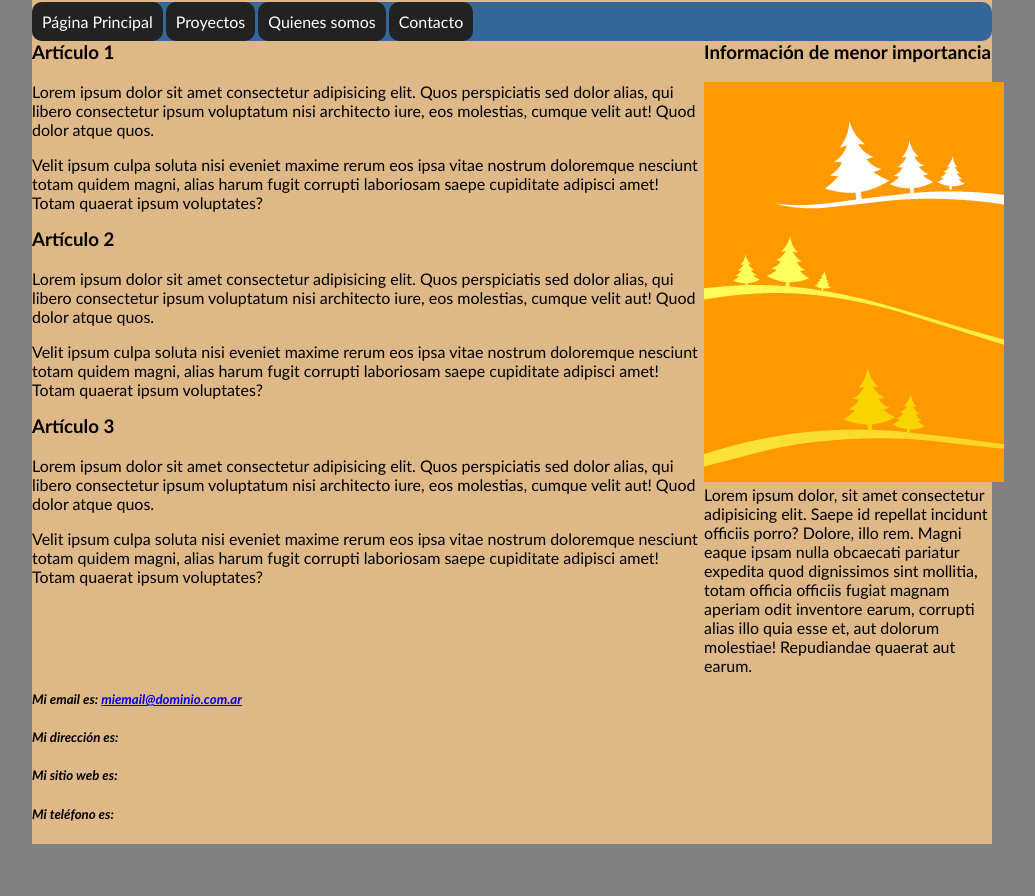
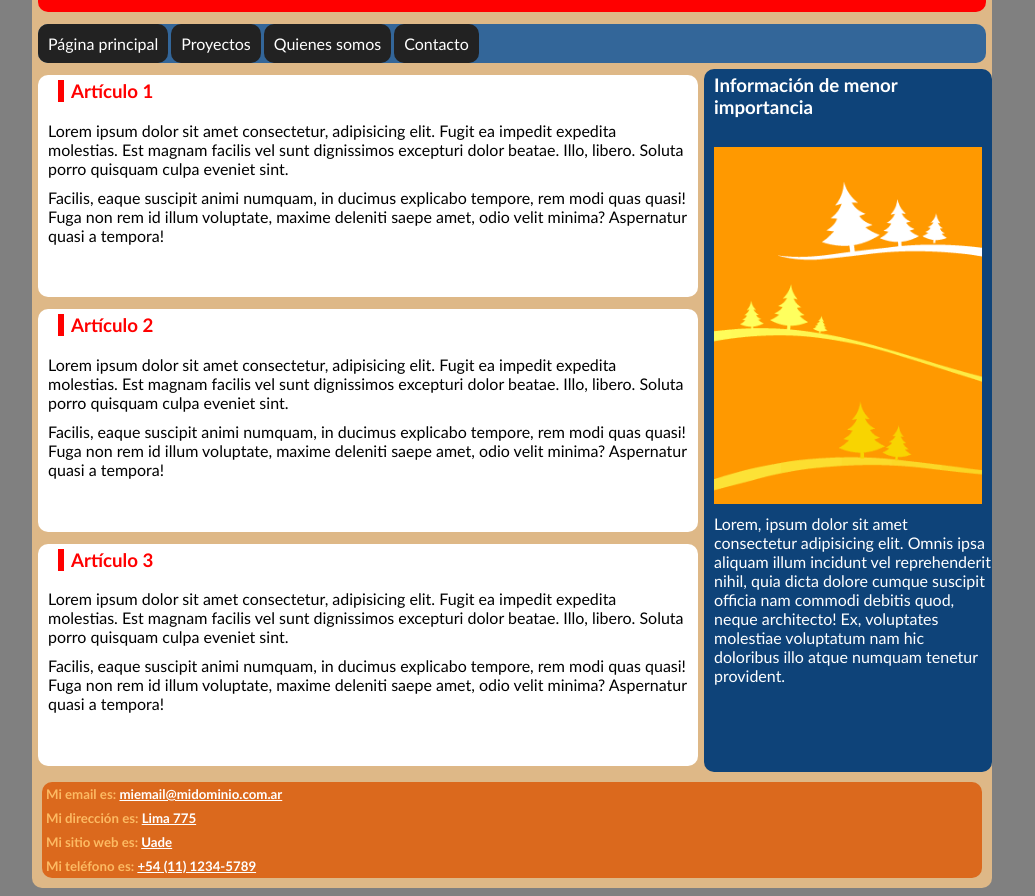
Before and after one commit to facurozen/Desarrollo-Frontend-1, a plain HTML site: page Ejercicio en clase/index.html in a window 1280 px wide. Shown: the part 107-1003 px from the top of the page, without its empty margins (128-1163 px from the left). Before the commit the page ends 959 px from the top, so only its background shows below. Drawn offline with Linux system fonts and the light colour scheme.

Commit message:
Add files via upload

```diff
--- a/Ejercicio en clase/estilos.css
+++ b/Ejercicio en clase/estilos.css
@@ -3,32 +3,45 @@
     box-sizing: border-box; /* es como mide el tamaño de una caja. Le decis que hasta el borde inclusive lo cuente dentro del ancho de la caja. El padding y el borde quedan incluidos dentro de la caja */
 }
 body{
+    background-color: gray;
     font-family: 'Trebuchet MS', 'Lucida Sans Unicode', 'Lucida Grande', 'Lucida Sans', Arial, sans-serif;
-    background-color: gray;
-    display: flex; /* el flex se lo ponemos al body, porque es el padre del div */
-    justify-content: center; /* igual que arriba*/
-    /* Los utlimos dos los pongo en el body, pero afectan al div*/
+    display: flex;
+    justify-content: center;
 }
 #contenedor{
     width: 960px;
     background-color: burlywood;
     display: flex;
-    flex-wrap: wrap; /* esto hace que baje las cosas al renglon siguiente*/
+    flex-wrap: wrap;
+    border-radius: 10px;
+    margin-top: 6px;
 }
-
 header{
+    background-color: red;
     width: 100%;
+    margin: 6px;
+    border-radius: 10px;
+}
+header h1{
+    color: white;
+    margin-left: 40px;
+    font-family: 'Times New Roman', Times, serif;
+}
+header h2{
+    color: burlywood;
+    margin-left: 25px;
 }
 nav{
+    background-color: #369;
+    border-radius: 10px;
     width: 100%;
-    border-radius: 10px;
-    background-color: #369;
+    margin: 6px;
 }
 nav ul{
     display: flex;
+    list-style-type: none;
     margin: 0;
     padding: 0;
-    list-style-type: none;
 }
 nav ul li a{
     display: block; /* hace que funciones como una caja (xq el tag a es una etiqueta en linea) */
@@ -44,11 +57,58 @@ nav ul li a:hover{ /* le decis que queres que cambie cuando pasas por arriba*/
     background-color: red;
 }
 main{
+    display: flex;
+    flex-wrap: wrap;
     width: 70%;
 }
+article{
+    background-color: white;
+    border-radius: 10px;
+    margin:6px;
+}
+article h3{
+    margin-top: 5px;
+    margin-left: 20px;
+    color: red;
+    border-left: 6px solid red;  /* esa franja roja vertical */
+    padding-left: 7px;
+}
+article p{
+    margin: 10px;
+}
 aside{
+    display: flex;
+    flex-direction: column;
     width: 30%;
+    background-color: rgb(14, 67, 121);
+    border-radius: 10px;
+}
+aside img{
+    width: 100%;
+    padding: 10px;
+}
+aside h3{
+    color: white;
+    margin-top: 5px;
+    margin-left: 10px;
+}
+aside p{
+    color: white;
+    margin-bottom: 30%;
+    margin-left: 10px;
 }
 footer{
+    display: flex;
+    flex-direction: column;
+    background-color: rgb(219, 105, 29);
     width: 100%;
+    border-radius: 10px;
+    margin: 10px;
 }
+footer h5{
+    margin: 4px;
+    color: rgb(252, 186, 99);
+}
+footer a{
+    color: white;
+}
--- a/Ejercicio en clase/index.html
+++ b/Ejercicio en clase/index.html
@@ -1,95 +1,63 @@
 <!DOCTYPE html>
 <html lang="es">
-
 <head>
     <meta charset="UTF-8">
     <meta name="viewport" content="width=device-width, initial-scale=1.0">
-    <title>Ejercicio En Clase</title>
+    <title>Ejercicio en clase</title>
     <link rel="stylesheet" href="estilos.css">
 </head>
-
 <body>
     <div id="contenedor">
         <header>
-            <h1> Ejercicio 1</h1>
+            <h1>Ejercicio 1</h1>
             <h2>Página principal</h2>
         </header>
         <nav>
             <ul>
-                <li> <a href=""> Página Principal</a> </li>
-                <li> <a href=""> Proyectos </a></li>
-                <li> <a href=""> Quienes somos</a></li>
-                <li> <a href="">Contacto</a></li>
+                <li><a href=""> Página principal</a></li>
+                <li><a href="">Proyectos</a></li>
+                <li><a href="">Quienes somos</a></li>
+                <li><a href="">Contacto</a></li>
             </ul>
         </nav>
         <main>
             <article>
                 <h3>Artículo 1</h3>
-                <!--Para crear dos parrafos con lorem ipsum, puedo escribir: p*2>lorem-->
-                <!--Si le quiero poner mas texto al lorem puedo escribir: lorem100 + tab (eso le crea 100 palabras)-->
-                <p>Lorem ipsum dolor sit amet consectetur adipisicing elit. Quos perspiciatis sed dolor alias, qui
-                    libero
-                    consectetur ipsum voluptatum nisi architecto iure, eos molestias, cumque velit aut! Quod dolor atque
-                    quos.</p>
-                <p>Velit ipsum culpa soluta nisi eveniet maxime rerum eos ipsa vitae nostrum doloremque nesciunt totam
-                    quidem magni, alias harum fugit corrupti laboriosam saepe cupiditate adipisci amet! Totam quaerat
-                    ipsum
-                    voluptates?</p>
-                </p>
+                <p>Lorem ipsum dolor sit amet consectetur, adipisicing elit. Fugit ea impedit expedita molestias. Est magnam facilis vel sunt dignissimos excepturi dolor beatae. Illo, libero. Soluta porro quisquam culpa eveniet sint.</p>
+                <p>Facilis, eaque suscipit animi numquam, in ducimus explicabo tempore, rem modi quas quasi! Fuga non rem id illum voluptate, maxime deleniti saepe amet, odio velit minima? Aspernatur quasi a tempora!</p>
             </article>
             <article>
                 <h3>Artículo 2</h3>
-                <p>
-                <p>Lorem ipsum dolor sit amet consectetur adipisicing elit. Quos perspiciatis sed dolor alias, qui
-                    libero
-                    consectetur ipsum voluptatum nisi architecto iure, eos molestias, cumque velit aut! Quod dolor atque
-                    quos.</p>
-                <p>Velit ipsum culpa soluta nisi eveniet maxime rerum eos ipsa vitae nostrum doloremque nesciunt totam
-                    quidem magni, alias harum fugit corrupti laboriosam saepe cupiditate adipisci amet! Totam quaerat
-                    ipsum
-                    voluptates?</p>
-                </p>
+                <p>Lorem ipsum dolor sit amet consectetur, adipisicing elit. Fugit ea impedit expedita molestias. Est magnam facilis vel sunt dignissimos excepturi dolor beatae. Illo, libero. Soluta porro quisquam culpa eveniet sint.</p>
+                <p>Facilis, eaque suscipit animi numquam, in ducimus explicabo tempore, rem modi quas quasi! Fuga non rem id illum voluptate, maxime deleniti saepe amet, odio velit minima? Aspernatur quasi a tempora!</p>
             </article>
             <article>
                 <h3>Artículo 3</h3>
-                <p>
-                <p>Lorem ipsum dolor sit amet consectetur adipisicing elit. Quos perspiciatis sed dolor alias, qui
-                    libero
-                    consectetur ipsum voluptatum nisi architecto iure, eos molestias, cumque velit aut! Quod dolor atque
-                    quos.</p>
-                <p>Velit ipsum culpa soluta nisi eveniet maxime rerum eos ipsa vitae nostrum doloremque nesciunt totam
-                    quidem magni, alias harum fugit corrupti laboriosam saepe cupiditate adipisci amet! Totam quaerat
-                    ipsum
-                    voluptates?</p>
-                </p>
+                <p>Lorem ipsum dolor sit amet consectetur, adipisicing elit. Fugit ea impedit expedita molestias. Est magnam facilis vel sunt dignissimos excepturi dolor beatae. Illo, libero. Soluta porro quisquam culpa eveniet sint.</p>
+                <p>Facilis, eaque suscipit animi numquam, in ducimus explicabo tempore, rem modi quas quasi! Fuga non rem id illum voluptate, maxime deleniti saepe amet, odio velit minima? Aspernatur quasi a tempora!</p>
             </article>
         </main>
         <aside>
             <h3>Información de menor importancia</h3>
-            <img src="img/muchos-pinitos.gif" alt="Imagen de pinos">
-            <p>Lorem ipsum dolor, sit amet consectetur adipisicing elit. Saepe id repellat incidunt officiis porro?
-                Dolore, illo rem. Magni eaque ipsam nulla obcaecati pariatur expedita quod dignissimos sint mollitia,
-                totam officia officiis fugiat magnam aperiam odit inventore earum, corrupti alias illo quia esse et, aut
-                dolorum molestiae! Repudiandae quaerat aut earum.</p>
+            <img src="img/muchos-pinitos.gif" alt="Imagen de muchos pinitos">
+            <p>Lorem, ipsum dolor sit amet consectetur adipisicing elit. Omnis ipsa aliquam illum incidunt vel reprehenderit nihil, quia dicta dolore cumque suscipit officia nam commodi debitis quod, neque architecto! Ex, voluptates molestiae voluptatum nam hic doloribus illo atque numquam tenetur provident.</p>
         </aside>
         <footer>
-            <address>
-                <h5>Mi email es:
-                    <a href="mailto:">miemail@dominio.com.ar</a>
-                </h5>
-                <h5>Mi dirección es:
-                    <a href=""></a>
-                </h5>
-                <h5>Mi sitio web es:
-                    <a href=""></a>
-                </h5>
-                <h5>Mi teléfono es:
-                    <a href=""></a>
-                </h5>
-            </address>
+            <h5> Mi email es:
+                <a href="mailto:">miemail@midominio.com.ar</a>
+            </h5>
+            <h5> Mi dirección es:
+                <a href="https://share.google/v57T85B3kZ2mQPqr9" target="_blank">Lima 775</a>
+            </h5>
+            <h5> Mi sitio web es:
+                <a href="https://www.uade.edu.ar/" target="_blank">Uade</a>
+            </h5>
+            <h5> Mi teléfono es:
+                <a href="tel:+541112345789">+54 (11) 1234-5789</a>
+            </h5>
         </footer>
 
     </div>
+
 </body>
-
 </html>
```
